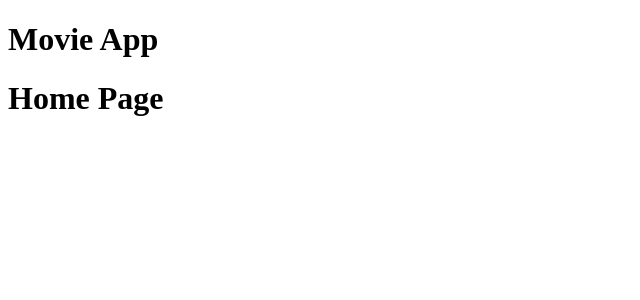
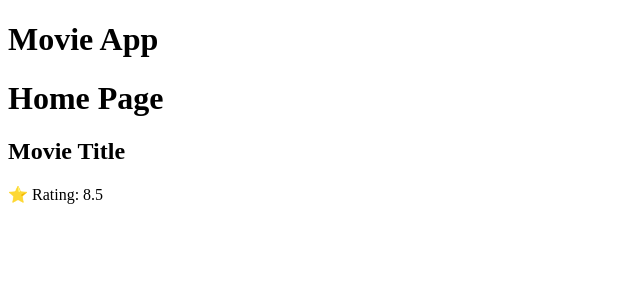
Before and after one commit to regmibinod/movie-app-react, a React app: page / in a window 1280 px wide. Shown: the top 300 px of the page, without its empty margins (0-640 px from the left). Built offline with nearby package versions, Linux system fonts and the light colour scheme; the HTML template or start-up script is replaced by a standard one.

Commit message:
Crate MovieCard component

```diff
--- a/src/App.jsx
+++ b/src/App.jsx
@@ -1,10 +1,12 @@
 import React from 'react'
 import Navbar  from './components/Navbar';
+import MovieCard from './components/MovieCard';
 function App() {
   return (
   <>
   <Navbar />
   <h1>Home Page</h1>
+  <MovieCard />
   </>
   )
 }
--- a/src/components/MovieCard.jsx
+++ b/src/components/MovieCard.jsx
@@ -0,0 +1,12 @@
+import React from 'react'
+
+function MovieCard() {
+  return (
+    <div>
+        <h2>Movie Title</h2>
+        <p>⭐ Rating: 8.5</p>
+    </div>
+  )
+}
+
+export default MovieCard
```
